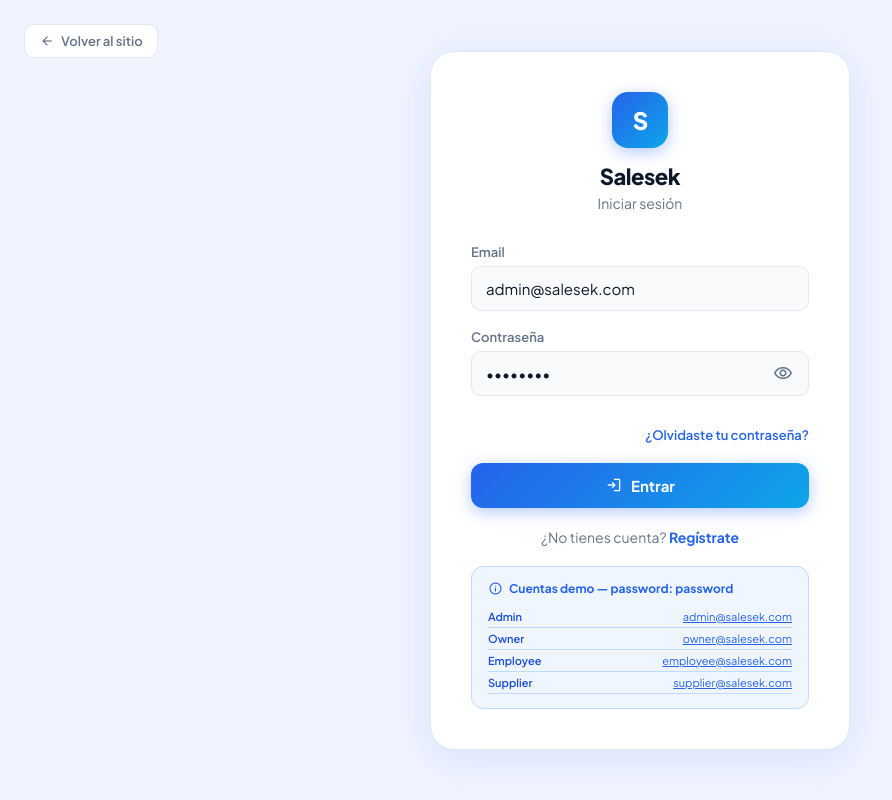
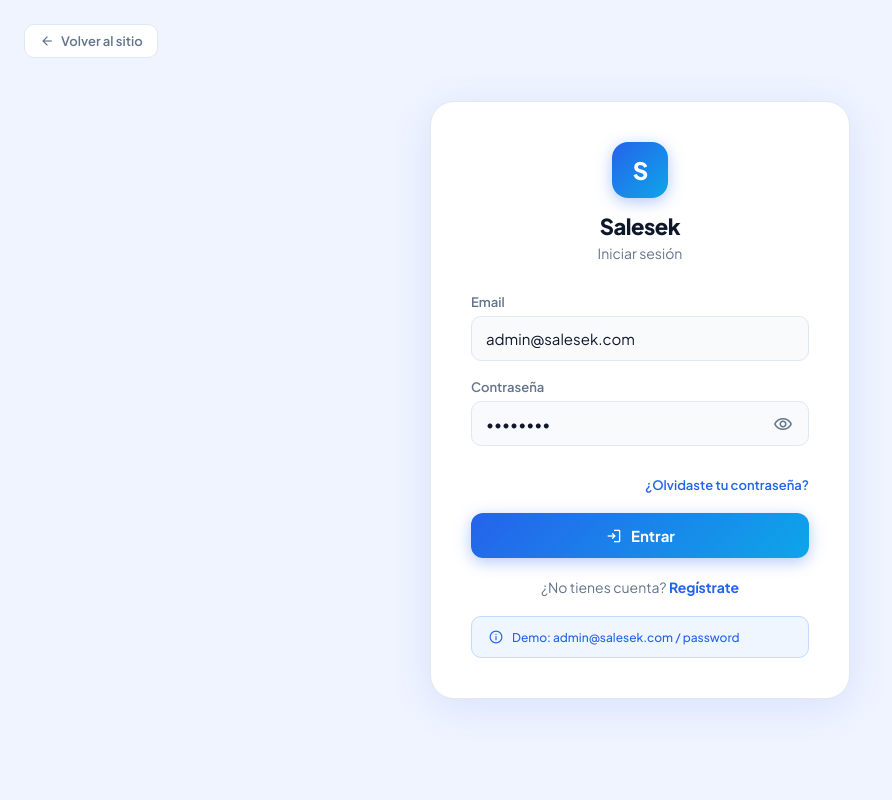
Before and after one commit to oussta/serelmejor, a React (Vite) app in the folder frontend/: page /login in a window 1280 px wide. Shown: the whole page, without its empty margins (0-892 px from the left). Built offline with nearby package versions, Linux system fonts and the light colour scheme; no server answers.

Commit message:
feat: demo accounts clickable in login

```diff
--- a/frontend/src/pages/auth/Login.jsx
+++ b/frontend/src/pages/auth/Login.jsx
@@ -287,34 +287,18 @@
         {/* Demo hint */}
         <div style={{
           marginTop: '20px',
-  padding: '14px 16px',
+          padding: '12px 16px',
           background: isDark ? 'rgba(37,99,235,0.08)' : '#EFF6FF',
-  borderRadius: '12px',
+          borderRadius: '10px',
           border: `1px solid ${isDark ? 'rgba(37,99,235,0.2)' : '#BFDBFE'}`,
+          display: 'flex',
+          alignItems: 'center',
+          gap: '8px',
         }}>
-  <div style={{ display: 'flex', alignItems: 'center', gap: '6px', marginBottom: '10px' }}>
-    <span className="material-symbols-outlined" style={{ fontSize: '15px', color: '#2563EB' }}>info</span>
-    <span style={{ fontSize: '12px', fontWeight: '700', color: isDark ? '#93C5FD' : '#2563EB' }}>
-      Cuentas demo — password: password
-    </span>
-  </div>
-  {[
-    { role: 'Admin',    em: 'admin@salesek.com' },
-    { role: 'Owner',    em: 'owner@salesek.com' },
-    { role: 'Employee', em: 'employee@salesek.com' },
-    { role: 'Supplier', em: 'supplier@salesek.com' },
-  ].map(({ role, em }) => (
-    <div key={em} style={{ display: 'flex', justifyContent: 'space-between', alignItems: 'center', padding: '4px 0', borderBottom: `1px solid ${isDark ? 'rgba(37,99,235,0.1)' : '#BFDBFE'}` }}>
-      <span style={{ fontSize: '11px', fontWeight: '600', color: isDark ? '#93C5FD' : '#1D4ED8' }}>{role}</span>
-      <button
-        type="button"
-        onClick={() => { setEmail(em); setPassword('password') }}
-        style={{ fontSize: '11px', color: isDark ? '#93C5FD' : '#2563EB', background: 'none', border: 'none', cursor: 'pointer', fontFamily: 'Plus Jakarta Sans, sans-serif', textDecoration: 'underline' }}
-      >
-        {em}
-      </button>
-    </div>
-  ))}
+          <span className="material-symbols-outlined" style={{ fontSize: '16px', color: '#2563EB', flexShrink: 0 }}>info</span>
+          <p style={{ fontSize: '12px', color: isDark ? '#93C5FD' : '#2563EB', fontWeight: '500', margin: 0 }}>
+            Demo: admin@salesek.com / password
+          </p>
         </div>
       </div>
 
```
Lines whose indentation alone changed are shown as unchanged.
